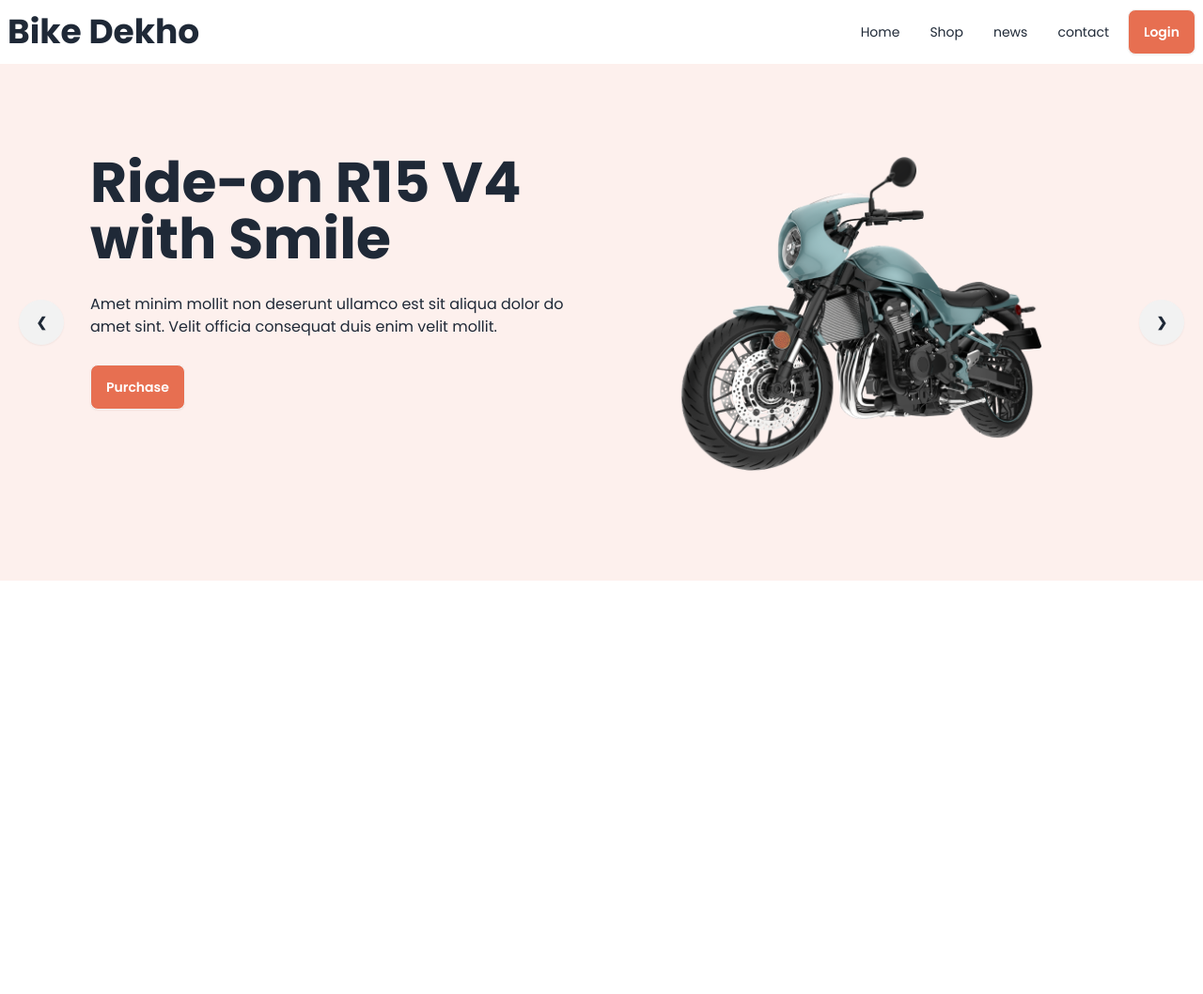
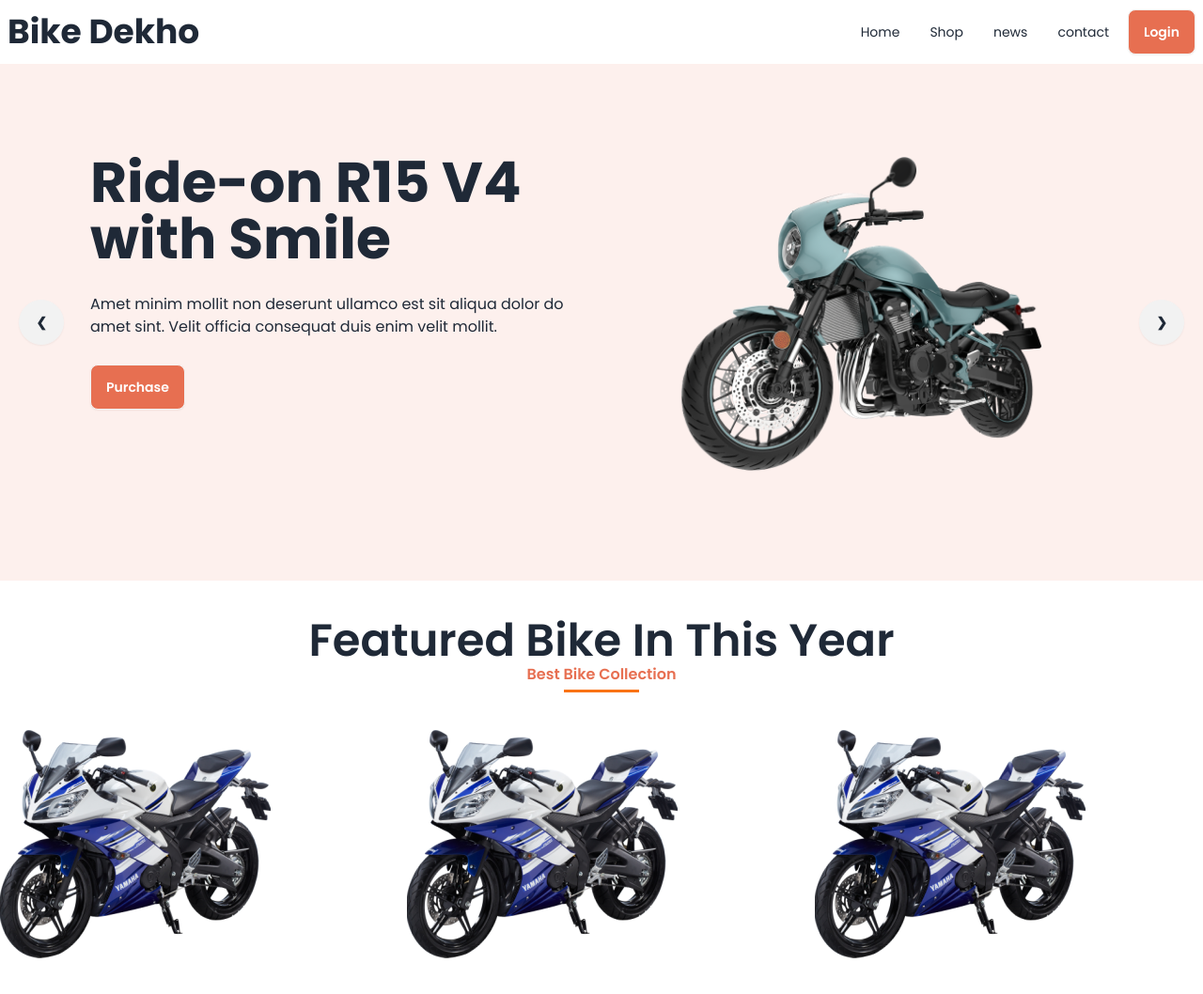
Before and after one commit to AhesanToha/biker-zone, a plain HTML site: page index.html in a window 1280 px wide. Shown: the whole page at 94% size. Before the commit the page ends 800 px from the top, so only its background shows below. Drawn offline with nearby package versions, Linux system fonts and the light colour scheme.

Commit message:
featured bike section implemented

```diff
--- a/index.html
+++ b/index.html
@@ -175,7 +175,17 @@
 
     <!-- Main Section -->
     <main class="max-w-screen-xl mx-auto">
-
+        <!-- Featured bike section -->
+        <div class="text-center py-10">
+            <h1 class="text-5xl font-semibold">Featured Bike In This Year</h1>
+            <p class="font-semibold text-bike-primary  relative inline-block">Best Bike
+                Collection<span class="block w-20 h-[3px] bg-orange-500 mx-auto mt-1"></span></p>
+        </div>
+        <div class="grid grid-cols-1 md:grid-cols-2 lg:grid-cols-3 gap-5 mb-12">
+            <div><img src="images/others/feature-bike.png" alt=""></div>
+            <div><img src="images/others/feature-bike.png" alt=""></div>
+            <div><img src="images/others/feature-bike.png" alt=""></div>
+        </div>
     </main>
     <!-- Footer Section -->
     <footer>
```
